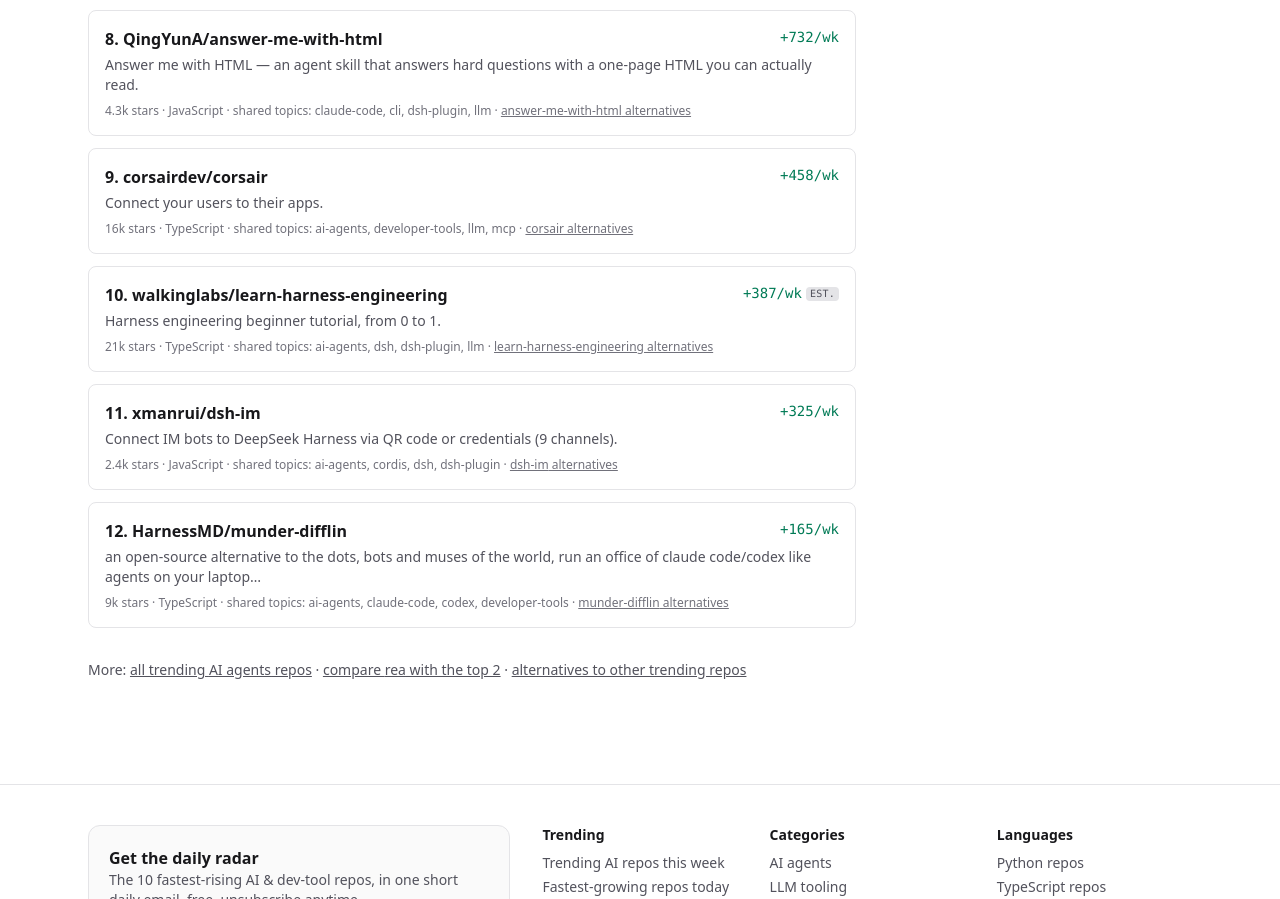
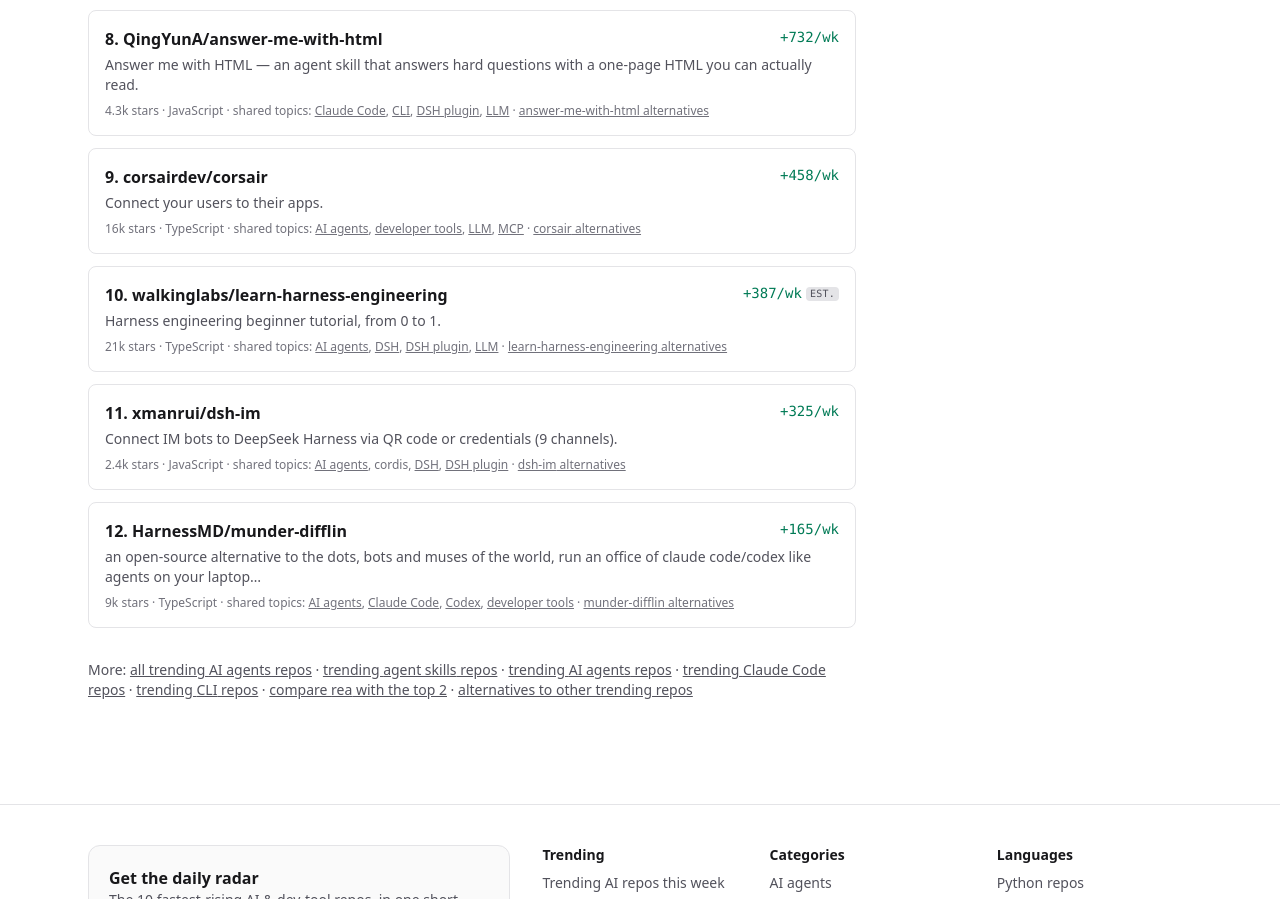
Before and after one commit to yvshpvtil/ossradar, a Next.js app: page /alternatives/morluto/rea in a window 1280 px wide. Shown: the part 1253-2152 px from the top of the page. Built offline with nearby package versions, Linux system fonts and the light colour scheme; no server answers.

Commit message:
seo(links): alternatives pages link shared topics to their /topic hubs (when one exists) and add up to 4 'trending {topic} repos' hub links, so all ~313 alternatives pages pass link equity to topic hubs instead of listing topics as plain text

```diff
--- a/app/alternatives/[owner]/[name]/page.tsx
+++ b/app/alternatives/[owner]/[name]/page.tsx
@@ -10,6 +10,7 @@
 import { stripWhy } from "@/lib/why";
 import { abs, alternativesPageTitle, breadcrumbLd, clip, collectionPageLd, repoPath, ogDefaults, pageAlternates } from "@/lib/seo";
 import { getData } from "@/lib/data";
+import { canonicalTopic, getTopics, repoTopics, topicLabel } from "@/lib/topics";
 import type { Repo } from "@/lib/types";
 import { SITE } from "@/lib/site";
 
@@ -63,6 +64,18 @@
   const alts = getAlternatives(repo);
   const path = alternativesPath(repo);
   const cat = categoryLabel(repo.category);
+  // Topic hubs (topics used by enough tracked repos) this page can link to, so shared topics lead somewhere.
+  const hubs = new Set(getTopics().map((t) => t.slug));
+  const repoHubs = repoTopics(repo).filter((t) => hubs.has(t)).slice(0, 4);
+  const topicChips = (raw: string[]) => {
+    const slugs = [...new Set(raw.map(canonicalTopic))];
+    return slugs.map((t, i) => (
+      <span key={t}>
+        {i > 0 && ", "}
+        {hubs.has(t) ? <Link className="underline" href={`/topic/${t}`}>{topicLabel(t)}</Link> : topicLabel(t)}
+      </span>
+    ));
+  };
   return (
     <article className="max-w-3xl">
       <JsonLd
@@ -114,7 +127,7 @@
             </div>
             {stripWhy(a.repo.oneLiner) && <p className="mt-1 text-sm text-zinc-600 dark:text-zinc-400">{stripWhy(a.repo.oneLiner)}</p>}
             <p className="mt-2 text-xs text-zinc-500">
-              {formatNumber(a.repo.stars)} stars{a.repo.language ? ` · ${a.repo.language}` : ""} · shared topics: {a.sharedTopics.join(", ")}
+              {formatNumber(a.repo.stars)} stars{a.repo.language ? ` · ${a.repo.language}` : ""} · shared topics: {topicChips(a.sharedTopics)}
               {hasAlternativesPage(a.repo) && (
                 <>
                   {" · "}
@@ -127,6 +140,11 @@
       </ol>
       <p className="mt-8 text-sm text-zinc-600 dark:text-zinc-400">
         More: <Link className="underline" href={`/category/${repo.category}`}>all trending {cat} repos</Link> ·{" "}
+        {repoHubs.map((t) => (
+          <span key={t}>
+            <Link className="underline" href={`/topic/${t}`}>trending {topicLabel(t)} repos</Link> ·{" "}
+          </span>
+        ))}
         <Link className="underline" href={`/compare?r=${[repo, ...alts.slice(0, 2).map((a) => a.repo)].map((r) => r.fullName).join(",")}`}>compare {repo.name} with the top 2</Link> ·{" "}
         <Link className="underline" href="/alternatives">alternatives to other trending repos</Link>
       </p>
```
